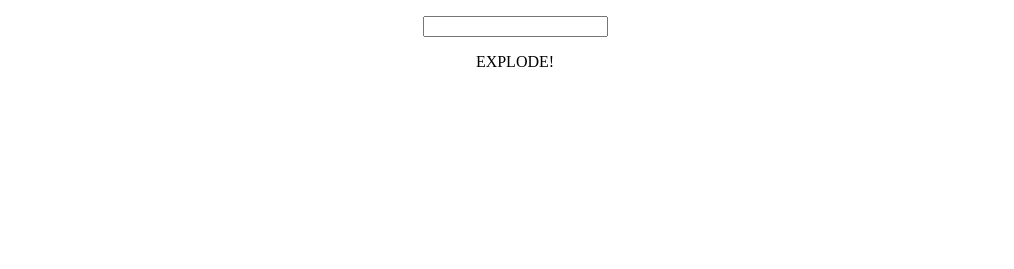
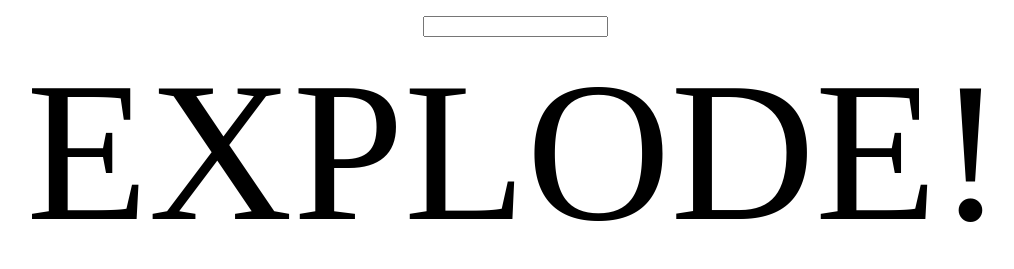
Before and after one commit to Bentleyj/Aire-Grotesk, a website: page Sentiment/index.html in a window 1280 px wide. Shown: the whole page, without its empty margins (125-1139 px from the left). Drawn offline with Linux system fonts and the light colour scheme; a web font is replaced by a local one.

Commit message:
Add Decovar font to the output

```diff
--- a/Sentiment/index.html
+++ b/Sentiment/index.html
@@ -37,7 +37,7 @@
 		}
 
 
-		#para1 {
+		#result {
 		  font-size:200px;
 		  color: black;
 		  font-family: "Decovar Alpha Regular24";
```
